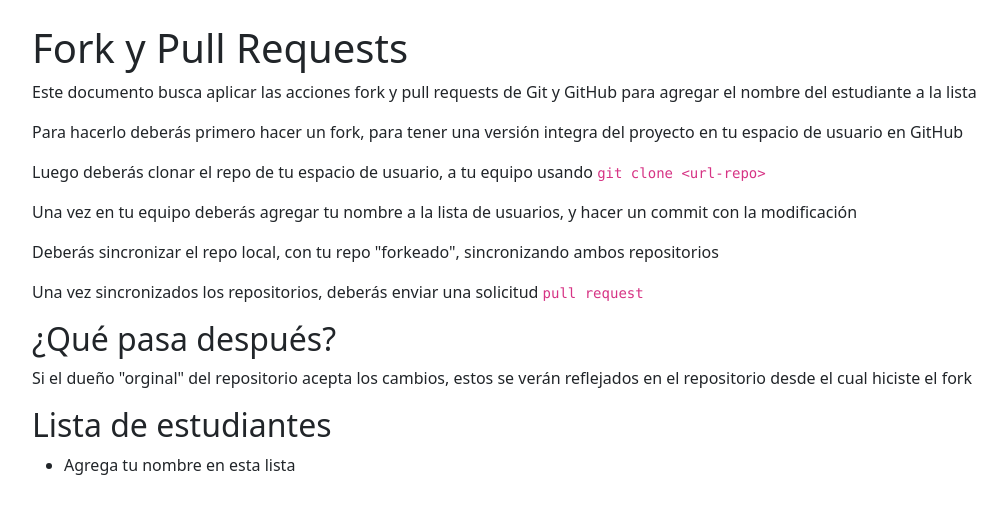
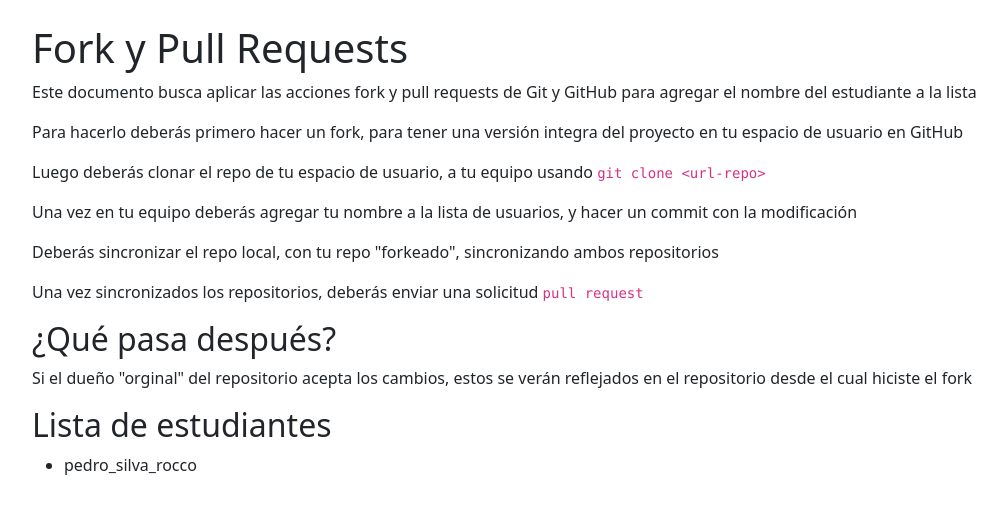
Before and after one commit to psilvar1/Fork-PR, a plain HTML site: page index.html in a window 1280 px wide. Shown: the whole page, without its empty margins (50-1057 px from the left). Drawn offline with nearby package versions, Linux system fonts and the light colour scheme.

Commit message:
agregar mi nombre  a la lista

```diff
--- a/index.html
+++ b/index.html
@@ -26,7 +26,7 @@
         <h2>Lista de estudiantes</h2>
 
         <ul>
-          <li>Agrega tu nombre en esta lista</li>
+          <li>pedro_silva_rocco</li>
         </ul>
       </div>
     </div>
```
